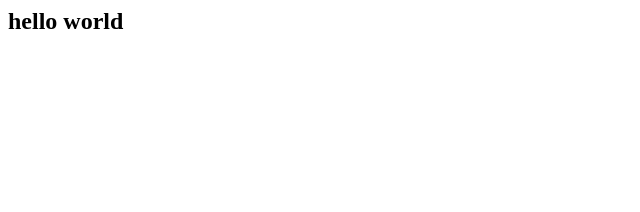
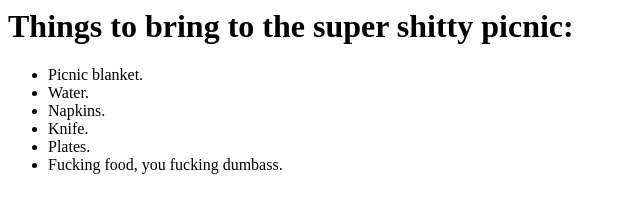
Before and after one commit to charlesreid1/super-shitty-simple-static-site-generator, a plain HTML site: page index.html in a window 1280 px wide. Shown: the whole page, without its empty margins (0-640 px from the left). Drawn offline with Linux system fonts and the light colour scheme.

Commit message:
Automatic fucking deploy, asshole, out of the way - it's 2022-08-23-04-13-31

```diff
--- a/index.html
+++ b/index.html
@@ -1 +1,9 @@
-<h2>hello world</h2>
+<h1>Things to bring to the super shitty picnic:</h1>
+<ul>
+<li>Picnic blanket.</li>
+<li>Water.</li>
+<li>Napkins.</li>
+<li>Knife.</li>
+<li>Plates.</li>
+<li>Fucking food, you fucking dumbass.</li>
+</ul>
```
